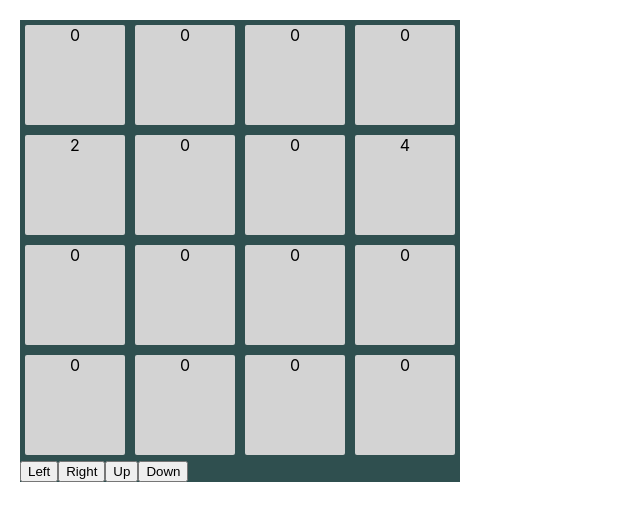
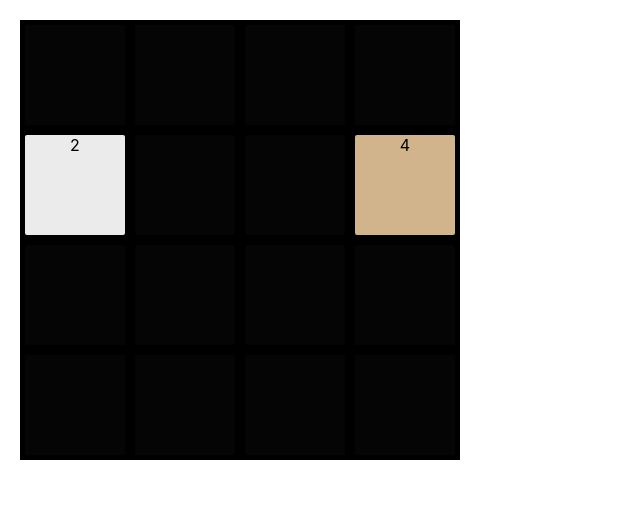
Before and after one commit to bfisch02/2048-app, a React (Create React App) app: page / in a window 1280 px wide. Shown: the top 520 px of the page, without its empty margins (0-640 px from the left). Built offline with nearby package versions, Linux system fonts and the light colour scheme.

Commit message:
Set tiles to distinct colors

```diff
--- a/src/components/tileGrid.css
+++ b/src/components/tileGrid.css
@@ -1,6 +1,6 @@
 .grid-container {
   position: absolute;
-  background: darkslategray;
+  background: black;
   margin-top: 20px;
   margin-left: 20px;
   z-index: 1;
@@ -22,3 +22,53 @@
   background: lightgray;
   text-align: center;
 }
+
+.grid-cell-0 {
+  background: rgb(27, 27, 27);
+  opacity: 20%;
+  color: rgb(27, 27, 27);
+}
+
+.grid-cell-2 {
+  background: rgb(235, 235, 235);
+}
+
+.grid-cell-4 {
+  background: tan;
+}
+
+.grid-cell-8 {
+  background: orange;
+}
+
+.grid-cell-16 {
+  background: lightgreen;
+}
+
+.grid-cell-32 {
+  background: lightblue;
+}
+
+.grid-cell-64 {
+  background: pink;
+}
+
+.grid-cell-128 {
+  background: yellow;
+}
+
+.grid-cell-256 {
+  background: rgb(194, 255, 96);
+}
+
+.grid-cell-512 {
+  background: rgb(226, 162, 255);
+}
+
+.grid-cell-1024 {
+  background: lightcoral;
+}
+
+.grid-cell-2048 {
+  background: gold;
+}
--- a/src/components/tileGrid.jsx
+++ b/src/components/tileGrid.jsx
@@ -225,37 +225,69 @@ class TileGrid extends Component {
     }
   };
 
+  getGridCellClasses = (row, col) => {
+    return "grid-cell grid-cell-" + this.state.tiles[row][col].value;
+  };
+
   render() {
     return (
       <div className="grid-container">
         <div className="grid-row">
-          <div className="grid-cell">{this.state.tiles[0][0].value}</div>
-          <div className="grid-cell">{this.state.tiles[0][1].value}</div>
-          <div className="grid-cell">{this.state.tiles[0][2].value}</div>
-          <div className="grid-cell">{this.state.tiles[0][3].value}</div>
+          <div className={this.getGridCellClasses(0, 0)}>
+            {this.state.tiles[0][0].value}
+          </div>
+          <div className={this.getGridCellClasses(0, 1)}>
+            {this.state.tiles[0][1].value}
+          </div>
+          <div className={this.getGridCellClasses(0, 2)}>
+            {this.state.tiles[0][2].value}
+          </div>
+          <div className={this.getGridCellClasses(0, 3)}>
+            {this.state.tiles[0][3].value}
+          </div>
         </div>
         <div className="grid-row">
-          <div className="grid-cell">{this.state.tiles[1][0].value}</div>
-          <div className="grid-cell">{this.state.tiles[1][1].value}</div>
-          <div className="grid-cell">{this.state.tiles[1][2].value}</div>
-          <div className="grid-cell">{this.state.tiles[1][3].value}</div>
+          <div className={this.getGridCellClasses(1, 0)}>
+            {this.state.tiles[1][0].value}
+          </div>
+          <div className={this.getGridCellClasses(1, 1)}>
+            {this.state.tiles[1][1].value}
+          </div>
+          <div className={this.getGridCellClasses(1, 2)}>
+            {this.state.tiles[1][2].value}
+          </div>
+          <div className={this.getGridCellClasses(1, 3)}>
+            {this.state.tiles[1][3].value}
+          </div>
         </div>
         <div className="grid-row">
-          <div className="grid-cell">{this.state.tiles[2][0].value}</div>
-          <div className="grid-cell">{this.state.tiles[2][1].value}</div>
-          <div className="grid-cell">{this.state.tiles[2][2].value}</div>
-          <div className="grid-cell">{this.state.tiles[2][3].value}</div>
+          <div className={this.getGridCellClasses(2, 0)}>
+            {this.state.tiles[2][0].value}
+          </div>
+          <div className={this.getGridCellClasses(2, 1)}>
+            {this.state.tiles[2][1].value}
+          </div>
+          <div className={this.getGridCellClasses(2, 2)}>
+            {this.state.tiles[2][2].value}
+          </div>
+          <div className={this.getGridCellClasses(2, 3)}>
+            {this.state.tiles[2][3].value}
+          </div>
         </div>
         <div className="grid-row">
-          <div className="grid-cell">{this.state.tiles[3][0].value}</div>
-          <div className="grid-cell">{this.state.tiles[3][1].value}</div>
-          <div className="grid-cell">{this.state.tiles[3][2].value}</div>
-          <div className="grid-cell">{this.state.tiles[3][3].value}</div>
+          <div className={this.getGridCellClasses(3, 0)}>
+            {this.state.tiles[3][0].value}
+          </div>
+          <div className={this.getGridCellClasses(3, 1)}>
+            {this.state.tiles[3][1].value}
+          </div>
+          <div className={this.getGridCellClasses(3, 2)}>
+            {this.state.tiles[3][2].value}
+          </div>
+          <div className={this.getGridCellClasses(3, 3)}>
+            {this.state.tiles[3][3].value}
+          </div>
         </div>
-        <button onClick={this.handleLeftClick}>Left</button>
-        <button onClick={this.handleRightClick}>Right</button>
-        <button onClick={this.handleUpClick}>Up</button>
-        <button onClick={this.handleDownClick}>Down</button>
       </div>
     );
   }
```
